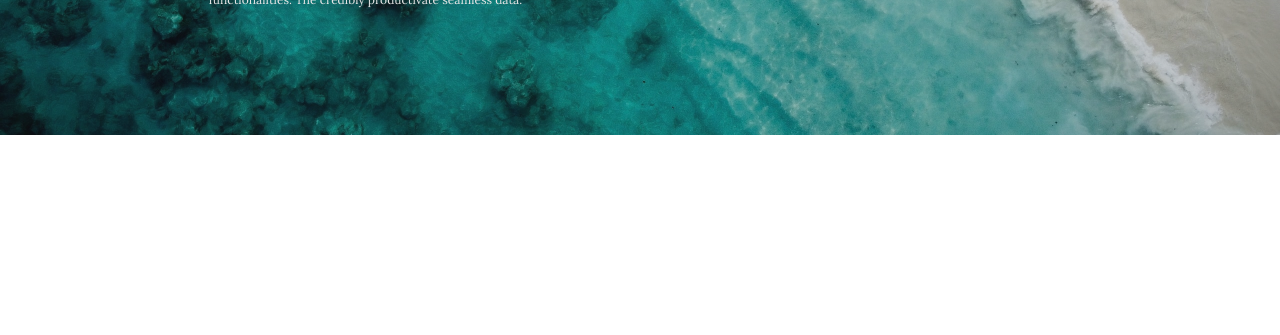
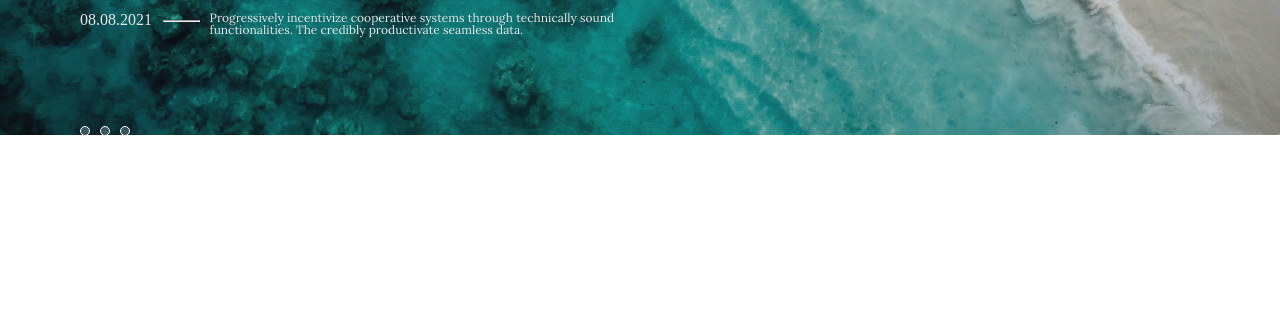
Before and after one commit to Taras-Prodan/Runo-Blog, a plain HTML site: page index.html in a window 1280 px wide. Shown: the part 465-800 px from the top of the page. Drawn offline with Linux system fonts and the light colour scheme.

Commit message:
added hero description & 3 btn

```diff
--- a/index.html
+++ b/index.html
@@ -47,14 +47,17 @@
         <p>Richird Norton photorealistic rendering as real photos</p>
       </div>
       <div class="third">
-        <p>
-          08.08.2021 <hr>
-          <span
-            >Progressively incentivize cooperative systems through technically
-            sound functionalities. The credibly productivate seamless
-            data.</span
-          >
-        </p>
+        <p>08.08.2021</p>
+        <hr />
+        <span
+          >Progressively incentivize cooperative systems through technically
+          sound functionalities. The credibly productivate seamless data.</span
+        >
+      </div>
+      <div class="btn-hero">
+        <div class="btn"><input type="checkbox" /></div>
+        <div class="btn"><input type="checkbox" /></div>
+        <div class="btn"><input type="checkbox" /></div>
       </div>
     </div>
     <main class="main"></main>
--- a/style.scss
+++ b/style.scss
@@ -70,7 +70,7 @@ body{
     border-radius: 8px;
     background: rgba(255, 255, 255, 0.15);
     margin-bottom: 21px;
-    margin-top: 220px;
+    margin-top: 250px;
     p{
         width: 57px;
         height: 11px;
@@ -113,3 +113,22 @@ body{
         height: 1px;
     }
 }
+.btn-hero{
+    width: 50px;
+    display: flex;
+    margin-top: 90px;
+}
+input[type="checkbox"] {
+    display: none;
+  }
+  .btn::before {
+    content: "";
+    display: block;
+    background: rgba(255, 255, 255, 0.2);
+    width: 8px;
+    height: 8px;
+    cursor: pointer;
+    border: 1px solid white;
+    border-radius: 50%;
+    margin-right: 10px;
+}
```
Also changed, not shown: style.css, 1 other file.
